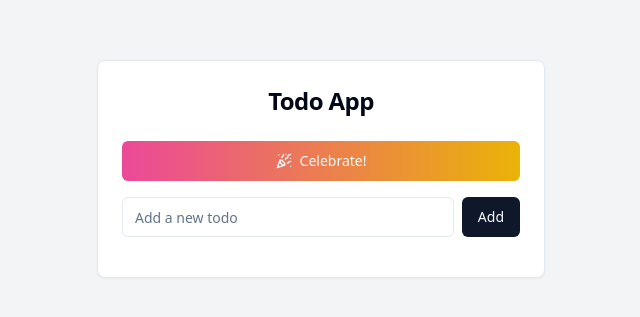
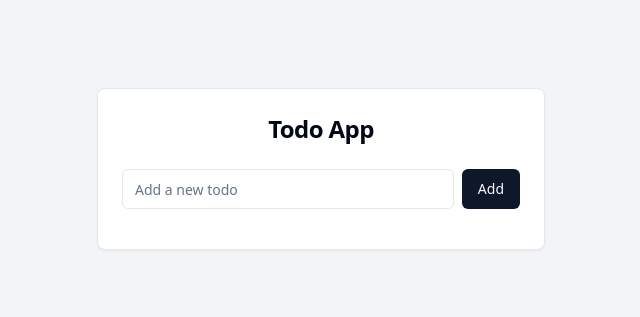
Before and after one commit to GPT-Engineer-App-Dev/tasky-sunshine-manager, a React (Vite) app: page / in a window 1280 px wide. Shown: the part 231-548 px from the top of the page, without its empty margins (319-959 px from the left). Built offline with nearby package versions, Linux system fonts and the light colour scheme.

Commit message:
Reverted to edit b2125093-5be2-4822-bf79-64399bbd93ce: "GPT Engineer Update [skip gpt_engineer]"

```diff
--- a/package.json
+++ b/package.json
@@ -40,7 +40,6 @@
     "@radix-ui/react-toggle-group": "^1.1.0",
     "@radix-ui/react-tooltip": "^1.1.0",
     "@tanstack/react-query": "^5.48.0",
-    "canvas-confetti": "^1.9.3",
     "class-variance-authority": "^0.7.0",
     "clsx": "^2.1.0",
     "cmdk": "^1.0.0",
--- a/src/pages/Index.jsx
+++ b/src/pages/Index.jsx
@@ -3,8 +3,7 @@ import { Input } from "@/components/ui/input";
 import { Button } from "@/components/ui/button";
 import { Card, CardContent, CardHeader, CardTitle } from "@/components/ui/card";
 import { Checkbox } from "@/components/ui/checkbox";
-import { X, PartyPopper } from "lucide-react";
-import confetti from "canvas-confetti";
+import { X } from "lucide-react";
 
 const Index = () => {
   const [todos, setTodos] = useState([]);
@@ -29,14 +28,6 @@ const Index = () => {
     setTodos(todos.filter((todo) => todo.id !== id));
   };
 
-  const triggerConfetti = () => {
-    confetti({
-      particleCount: 100,
-      spread: 70,
-      origin: { y: 0.6 }
-    });
-  };
-
   return (
     <div className="min-h-screen flex items-center justify-center bg-gray-100">
       <Card className="w-full max-w-md">
@@ -44,12 +35,6 @@ const Index = () => {
           <CardTitle className="text-2xl font-bold text-center">Todo App</CardTitle>
         </CardHeader>
         <CardContent>
-          <Button
-            onClick={triggerConfetti}
-            className="w-full mb-4 bg-gradient-to-r from-pink-500 to-yellow-500 hover:from-pink-600 hover:to-yellow-600"
-          >
-            <PartyPopper className="mr-2 h-4 w-4" /> Celebrate!
-          </Button>
           <div className="flex space-x-2 mb-4">
             <Input
               type="text"
```
Also changed, not shown: 1 other file (tests, documents, lock files or other folders).
